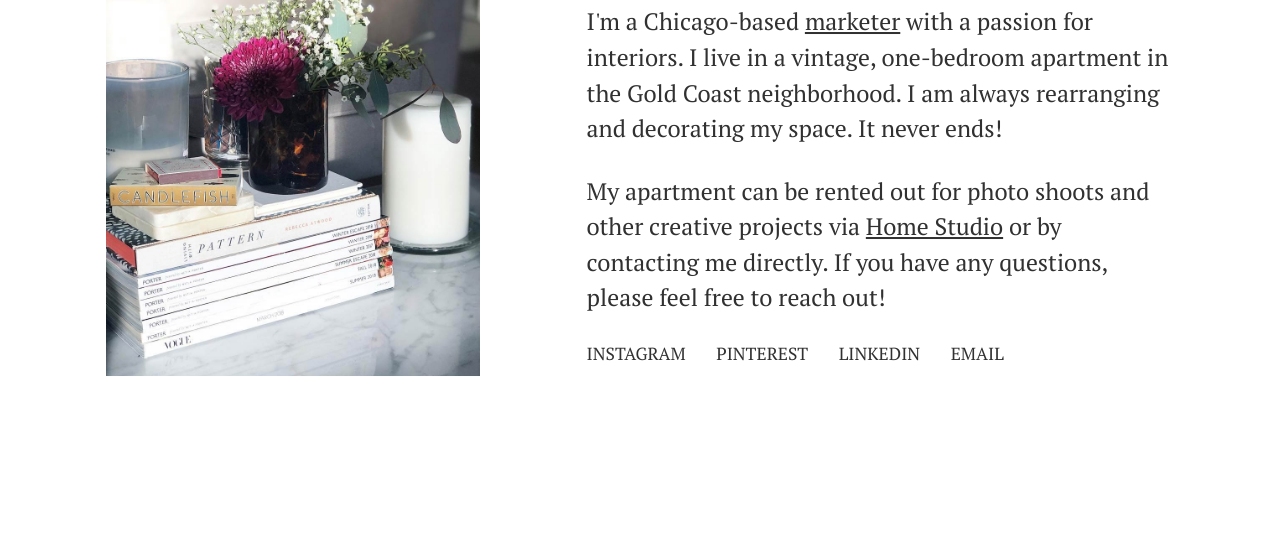
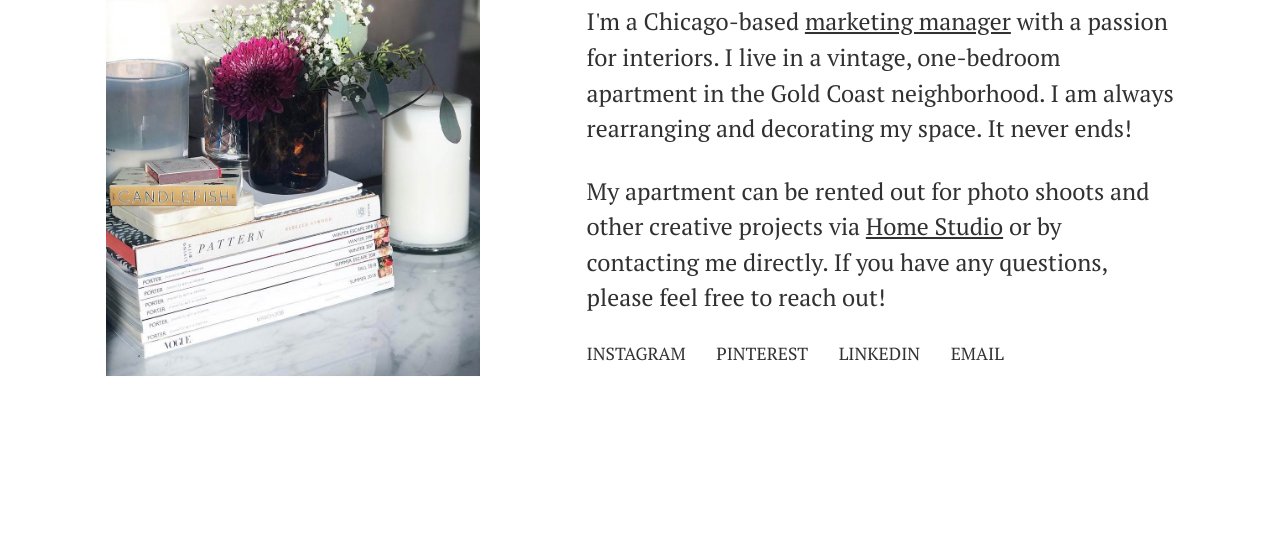
Before and after one commit to rsefer/kathrynlarocca.com, a plain HTML site: page index.html in a window 1280 px wide. Shown: the part 249-800 px from the top of the page. Drawn offline with Linux system fonts and the light colour scheme.

Commit message:
Title change

```diff
--- a/index.html
+++ b/index.html
@@ -188,7 +188,7 @@
 	<div class="image-wrap"><img itemprop="image" src="./images/table-flowers.jpg" width="200" height="200" alt=""></div>
 	<article>
 		<h1>Hi, I'm <span itemprop="name">Kathryn Larocca</span>.</h1>
-		<p>I'm a Chicago-based <a rel="nofollow" target="_blank" href="https://www.linkedin.com/in/kathryn-larocca-6581a660/" title="marketer"><span itemprop="jobTitle">marketer</span></a> with a passion for interiors. I live in a vintage, one-bedroom apartment in the Gold Coast neighborhood. I am always rearranging and decorating my space. It never ends!</p>
+		<p>I'm a Chicago-based <a rel="nofollow" target="_blank" href="https://www.linkedin.com/in/kathryn-larocca-6581a660/"><span itemprop="jobTitle">marketing manager</span></a> with a passion for interiors. I live in a vintage, one-bedroom apartment in the Gold Coast neighborhood. I am always rearranging and decorating my space. It never ends!</p>
 		<p>My apartment can be rented out for photo shoots and other creative projects via <a href="https://www.homestudiolist.com/listing/900110" target="_blank" title="Home Studio">Home Studio</a> or by contacting me directly. If you have any questions, please feel free to reach out!</p>
 		<ul class="social-list">
 			<li><a rel="nofollow" target="_blank" href="https://www.instagram.com/kathrynlarocca/" title="Instagram">Instagram</a></li>
```
